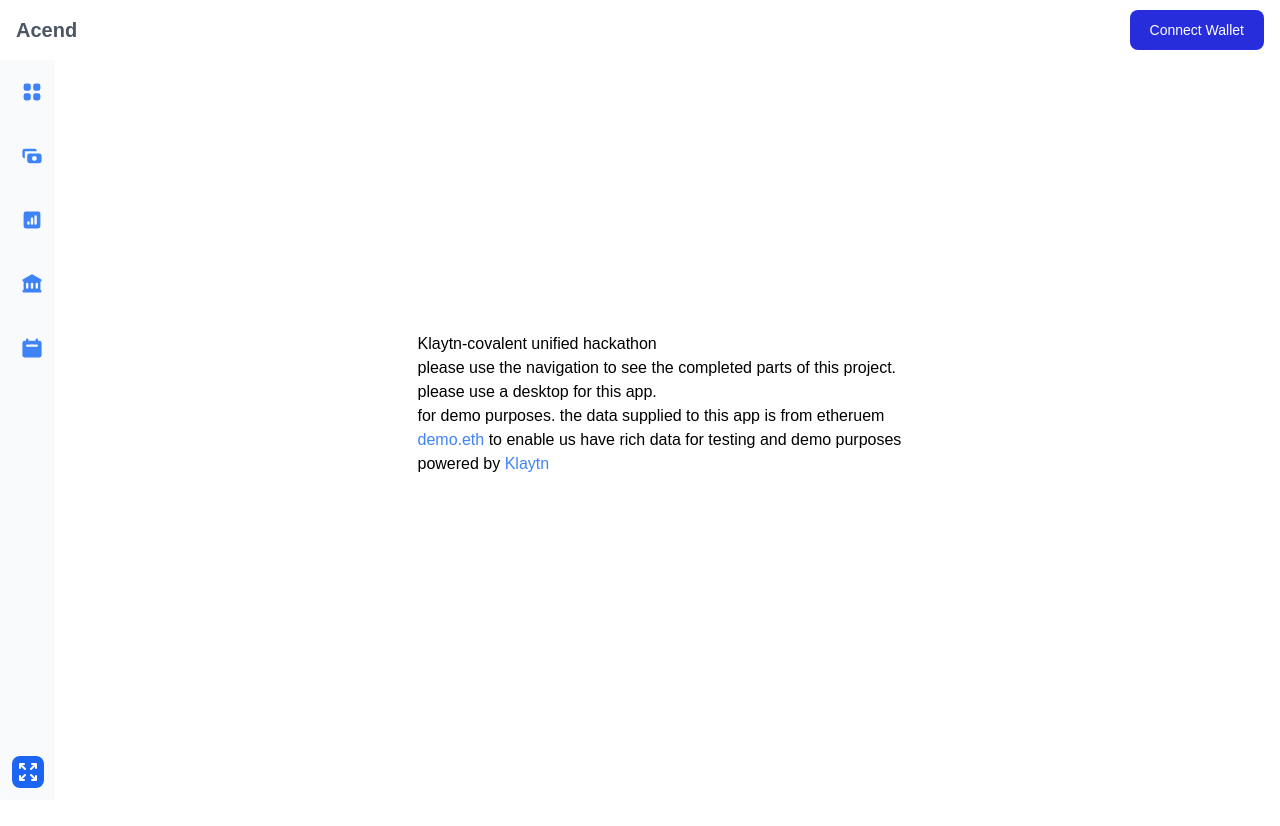
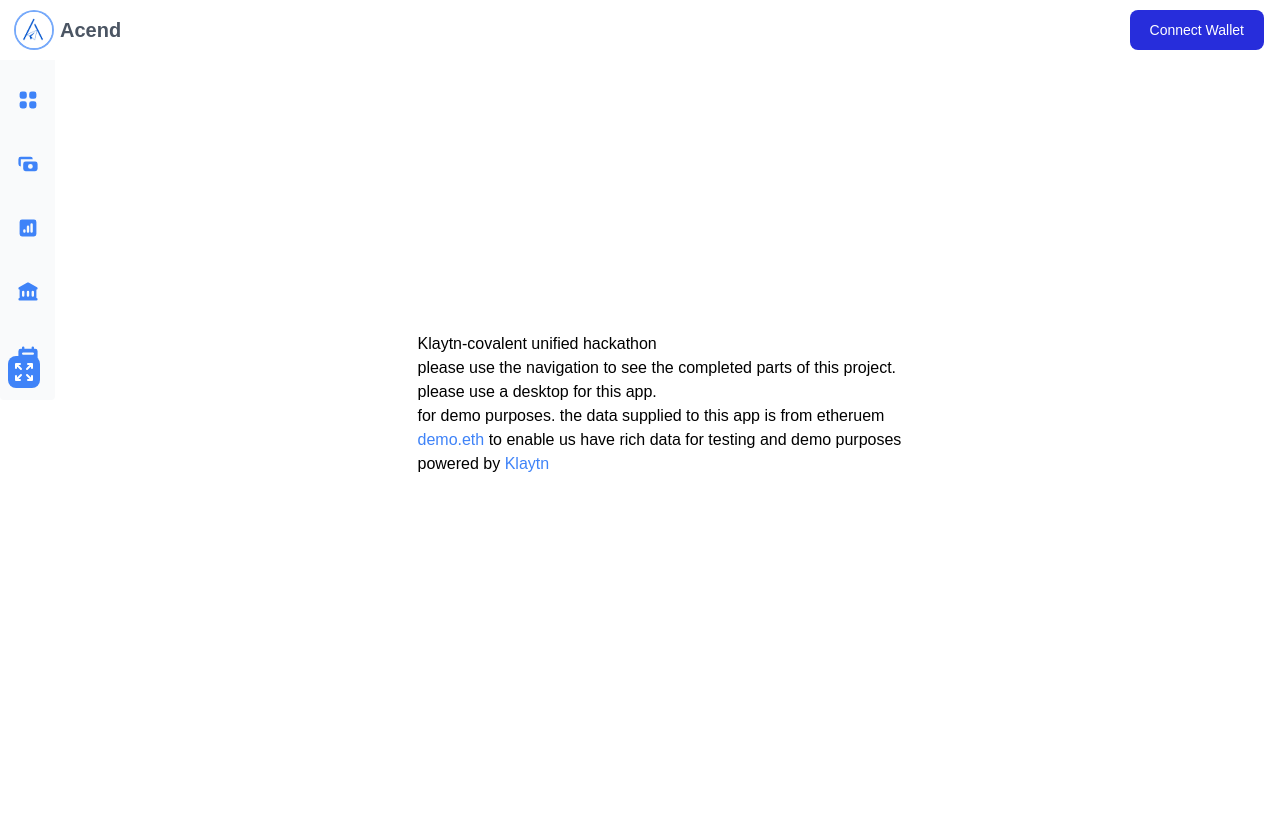
Before and after one commit to peteruche21/klaytn, a Next.js app in the folder next-app/: page / in a window 1280 px wide. Shown: the top 826 px of the page. Built offline with nearby package versions, Linux system fonts and the light colour scheme.

Commit message:
add logo

```diff
--- a/next-app/components/Layout/Sider.tsx
+++ b/next-app/components/Layout/Sider.tsx
@@ -8,9 +8,9 @@
 const SideNavigation: FC<IProps> = ({ toggle }) => {
   return (
     <aside aria-label="Sidebar">
-      <div className="h-screen overflow-hidden py-4 px-3 bg-gray-50 rounded">
+      <div className="h-full overflow-hidden py-4 px-2 bg-gray-50 rounded">
         <ul className="space-y-2">
-          <li className="h-10"></li>
+          <li className="h-12"></li>
           <li>
             <Link href="/nft">
               <div className="flex items-center p-2 text-base font-normal text-gray-900 rounded-lg hover:bg-gray-100">
@@ -22,7 +22,7 @@
                 >
                   <path d="M5 3a2 2 0 00-2 2v2a2 2 0 002 2h2a2 2 0 002-2V5a2 2 0 00-2-2H5zM5 11a2 2 0 00-2 2v2a2 2 0 002 2h2a2 2 0 002-2v-2a2 2 0 00-2-2H5zM11 5a2 2 0 012-2h2a2 2 0 012 2v2a2 2 0 01-2 2h-2a2 2 0 01-2-2V5zM11 13a2 2 0 012-2h2a2 2 0 012 2v2a2 2 0 01-2 2h-2a2 2 0 01-2-2v-2z"></path>
                 </svg>
-                <span className="flex-1 ml-3 whitespace-nowrap">NFT</span>
+                <span className="flex-1 ml-4 whitespace-nowrap">NFT</span>
               </div>
             </Link>
           </li>
@@ -42,7 +42,7 @@
                     clipRule="evenodd"
                   />
                 </svg>
-                <span className="flex-1 ml-3 whitespace-nowrap">Portfolio</span>
+                <span className="flex-1 ml-4 whitespace-nowrap">Portfolio</span>
               </div>
             </Link>
           </li>
@@ -63,7 +63,7 @@
                     clipRule="evenodd"
                   />
                 </svg>
-                <span className="flex-1 ml-3 whitespace-nowrap">Dex</span>
+                <span className="flex-1 ml-4 whitespace-nowrap">Dex</span>
               </div>
             </Link>
           </li>
@@ -84,7 +84,7 @@
                     clipRule="evenodd"
                   />
                 </svg>
-                <span className="flex-1 ml-3 whitespace-nowrap">DeFi</span>
+                <span className="flex-1 ml-4 whitespace-nowrap">DeFi</span>
               </div>
             </Link>
           </li>
@@ -104,7 +104,7 @@
                     clipRule="evenodd"
                   />
                 </svg>
-                <span className="flex-1 ml-3 whitespace-nowrap">Activity</span>
+                <span className="flex-1 ml-4 whitespace-nowrap">Activity</span>
               </div>
             </Link>
           </li>
@@ -112,7 +112,7 @@
         <button
           type="button"
           className="text-center text-sm
-           bg-blue-600 hover:bg-gray-500
+           bg-blue-500 hover:bg-blue-600
             font-medium rounded-lg  p-1  md:mr-0
             bottom-3 absolute"
           onClick={() => toggle()}
--- a/next-app/components/Layout/index.tsx
+++ b/next-app/components/Layout/index.tsx
@@ -34,8 +34,8 @@
     setSiderOpen(!siderOpen);
   };
 
-  const width = `${siderOpen ? "w-[200px]" : "w-[55px]"} fixed z-20`;
-  const margin = `p-5 w-full ${siderOpen ? "ml-[200px]" : "ml-[55px]"} z-10`;
+  const width = `${siderOpen ? "w-[200px]" : "w-[55px]"} fixed z-10`;
+  const margin = `p-5 w-full ${siderOpen ? "ml-[200px]" : "ml-[55px]"}`;
 
   const renderHeader = (): JSX.Element => {
     return (
@@ -43,11 +43,11 @@
         <div className="container flex flex-wrap justify-between items-center mx-auto">
           <Link href="/">
             <div className="flex items-center">
-              {/* <img
-              src="/brand/logo.svg"
-              className="mr-3 h-6 sm:h-9"
-              alt="acend Logo"
-            /> */}
+              <img
+                src="/images/logo-1.png"
+                className="mr-2 w-9 h-9 rounded-full ring-2 ring-blue-400"
+                alt="acend Logo"
+              />
               <span className="self-center text-xl font-semibold whitespace-nowrap text-gray-600">
                 Acend
               </span>
@@ -96,7 +96,7 @@
 
   return (
     <div>
-      <div className="fixed w-full z-30">{renderHeader()}</div>
+      <div className="fixed w-full z-20">{renderHeader()}</div>
       <div className="flex flex-row">
         <div className={width}>
           <SideNavigation toggle={toggleSiderBar} />
```
Also changed, not shown: next-app/public/images/logo-1.png (added).
